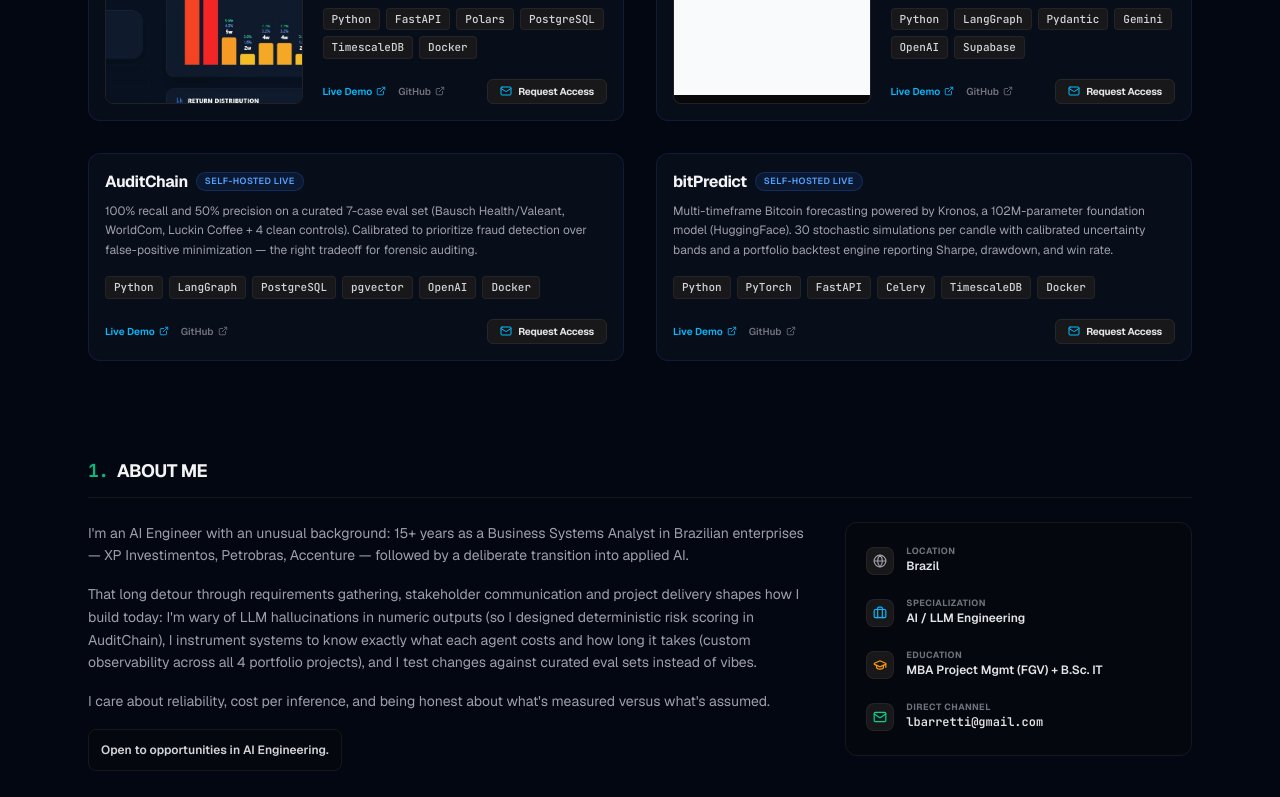
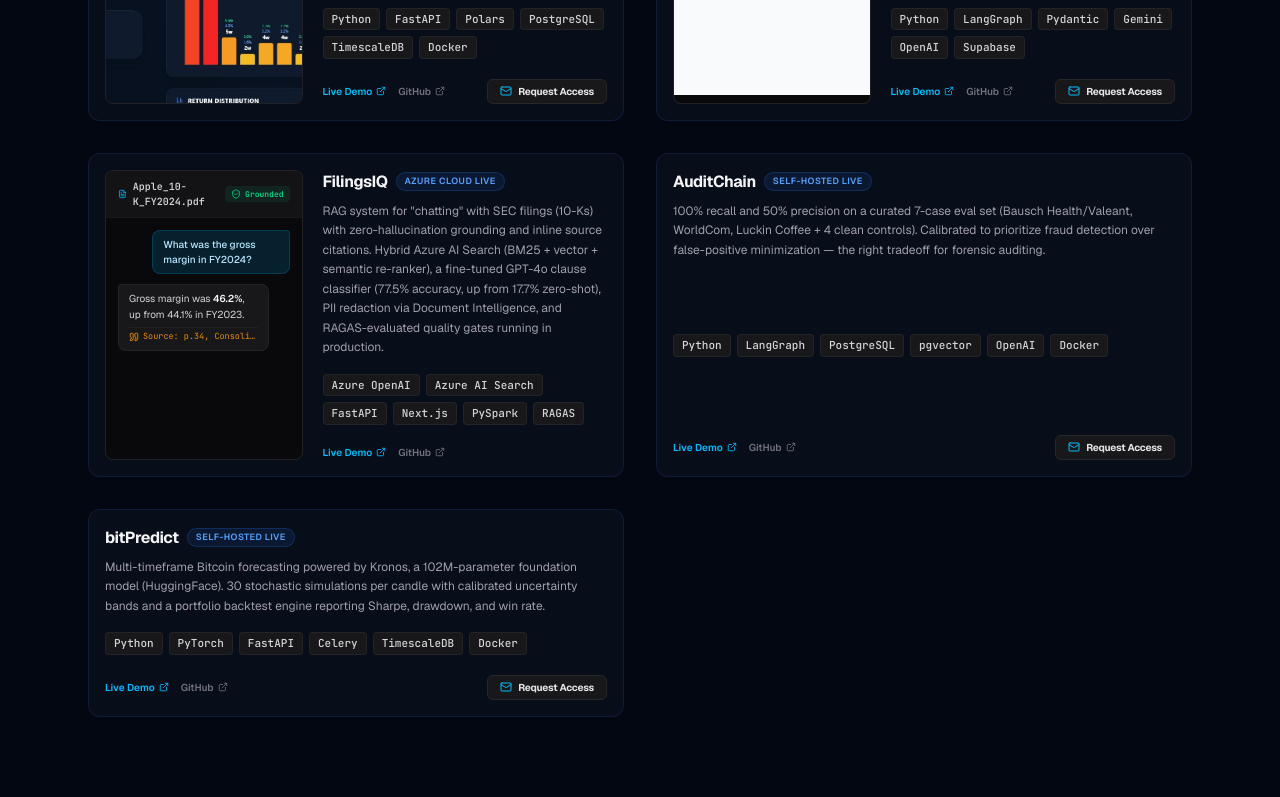
Before and after one commit to leopbar/personalPage, a Next.js app: page / in a window 1280 px wide. Shown: the part 734-1531 px from the top of the page. Built offline with nearby package versions, Linux system fonts and the light colour scheme.

Commit message:
Add FilingsIQ project card to portfolio
Showcases the SEC filings RAG system with hybrid search, fine-tuned
clause classification, and RAGAS-evaluated quality gates running live
on Azure Container Apps.

```diff
--- a/app/page.tsx
+++ b/app/page.tsx
@@ -33,6 +33,7 @@
 import Constellation from '../components/Constellation';
 import CronographMockup from '../components/CronographMockup';
 import InvoiceReaderMockup from '../components/InvoiceReaderMockup';
+import FilingsIQMockup from '../components/FilingsIQMockup';
 
 export default function PortfolioPage() {
   // Header active navigation states
@@ -421,7 +422,74 @@
               </div>
             </motion.div>
 
-            {/* Card 3: AuditChain */}
+            {/* Card 3: FilingsIQ */}
+            <motion.div
+              initial={{ opacity: 0, y: 15 }}
+              whileInView={{ opacity: 1, y: 0 }}
+              viewport={{ once: true, margin: '-60px' }}
+              transition={{ duration: 0.5, delay: 0.2 }}
+              className="bg-[#080d1a] border border-[#152243]/70 rounded-xl overflow-hidden hover:border-[#223568] hover:shadow-xl hover:shadow-emerald-950/10 transition-all p-4 grid grid-cols-1 md:grid-cols-12 gap-5"
+              id="filingsiq-project-card"
+            >
+              {/* Graphic Mockup side */}
+              <div className="md:col-span-5 h-[160px] md:h-auto min-h-[150px]" id="filingsiq-mockup-wrapper">
+                <FilingsIQMockup />
+              </div>
+
+              {/* Information text details */}
+              <div className="md:col-span-7 flex flex-col justify-between space-y-4" id="filingsiq-details">
+                <div className="space-y-2">
+                  <div className="flex items-center gap-2 flex-wrap">
+                    <h3 className="text-zinc-100 font-bold text-base tracking-tight hover:text-sky-400 transition-colors cursor-pointer">
+                      FilingsIQ
+                    </h3>
+                    <span className="bg-blue-500/10 text-blue-400 border border-blue-500/20 px-2 py-0.5 rounded-full text-[9px] font-semibold uppercase tracking-wider">
+                      Azure Cloud Live
+                    </span>
+                  </div>
+
+                  <p className="text-zinc-400 text-xs leading-relaxed">
+                    RAG system for "chatting" with SEC filings (10-Ks) with zero-hallucination grounding and inline source citations. Hybrid Azure AI Search (BM25 + vector + semantic re-ranker), a fine-tuned GPT-4o clause classifier (77.5% accuracy, up from 17.7% zero-shot), PII redaction via Document Intelligence, and RAGAS-evaluated quality gates running in production.
+                  </p>
+                </div>
+
+                {/* Tags lists */}
+                <div className="flex flex-wrap gap-1.5" id="filingsiq-tags">
+                  {['Azure OpenAI', 'Azure AI Search', 'FastAPI', 'Next.js', 'PySpark', 'RAGAS'].map((tag) => (
+                    <span
+                      key={tag}
+                      className="px-2 py-0.5 bg-zinc-900 hover:bg-zinc-800 border border-zinc-800/80 text-zinc-300 rounded text-[11px] font-medium font-mono"
+                    >
+                      {tag}
+                    </span>
+                  ))}
+                </div>
+
+                {/* Buttons row */}
+                <div className="flex items-center justify-between pt-1 flex-wrap gap-2" id="filingsiq-actions">
+                  <div className="flex items-center gap-3">
+                    <a
+                      href="https://filingsiq-frontend.whitepebble-50a8bf56.eastus2.azurecontainerapps.io"
+                      target="_blank"
+                      rel="noreferrer"
+                      className="flex items-center gap-1 text-[10px] text-sky-400 hover:text-sky-300 font-semibold transition-colors"
+                    >
+                      Live Demo <ExternalLink className="w-2.5 h-2.5" />
+                    </a>
+                    <a
+                      href="https://github.com/leopbar/filingsiq"
+                      target="_blank"
+                      rel="noreferrer"
+                      className="flex items-center gap-1 text-[10px] text-zinc-500 hover:text-zinc-300 font-semibold transition-colors"
+                    >
+                      GitHub <ExternalLink className="w-2.5 h-2.5" />
+                    </a>
+                  </div>
+                </div>
+              </div>
+            </motion.div>
+
+            {/* Card 4: AuditChain */}
             <motion.div
               initial={{ opacity: 0, y: 15 }}
               whileInView={{ opacity: 1, y: 0 }}
@@ -485,7 +553,7 @@
               </div>
             </motion.div>
 
-            {/* Card 4: bitPredict */}
+            {/* Card 5: bitPredict */}
             <motion.div
               initial={{ opacity: 0, y: 15 }}
               whileInView={{ opacity: 1, y: 0 }}
--- /dev/null
+++ b/components/FilingsIQMockup.tsx
@@ -0,0 +1,46 @@
+'use client';
+
+import React from 'react';
+import { FileText, Quote, ShieldCheck } from 'lucide-react';
+
+export default function FilingsIQMockup() {
+  return (
+    <div
+      className="relative w-full h-full bg-zinc-950 border border-zinc-800/80 rounded-lg overflow-hidden flex flex-col"
+      id="filingsiq-mock-container"
+    >
+      {/* Header bar */}
+      <div className="bg-zinc-900/70 px-3 py-2 border-b border-zinc-900 flex items-center justify-between flex-shrink-0">
+        <div className="flex items-center gap-1.5">
+          <FileText className="w-3 h-3 text-sky-400" />
+          <span className="text-[10px] font-mono font-semibold text-zinc-300">Apple_10-K_FY2024.pdf</span>
+        </div>
+        <div className="flex items-center gap-1 px-1.5 py-0.5 rounded bg-emerald-500/10 text-emerald-400 font-mono text-[8px] font-semibold">
+          <ShieldCheck className="w-2.5 h-2.5" />
+          <span>Grounded</span>
+        </div>
+      </div>
+
+      {/* Chat body */}
+      <div className="flex-1 p-3 space-y-2.5 overflow-hidden">
+        {/* User question */}
+        <div className="flex justify-end">
+          <div className="bg-sky-500/15 border border-sky-500/20 text-sky-200 text-[10px] font-medium px-2.5 py-1.5 rounded-lg rounded-tr-sm max-w-[80%]">
+            What was the gross margin in FY2024?
+          </div>
+        </div>
+
+        {/* AI answer */}
+        <div className="flex justify-start">
+          <div className="bg-zinc-900 border border-zinc-800/80 text-zinc-300 text-[10px] leading-relaxed px-2.5 py-1.5 rounded-lg rounded-tl-sm max-w-[88%] space-y-1.5">
+            <span>Gross margin was <span className="text-zinc-100 font-semibold">46.2%</span>, up from 44.1% in FY2023.</span>
+            <div className="flex items-center gap-1 pt-0.5 border-t border-zinc-800/60 mt-1">
+              <Quote className="w-2.5 h-2.5 text-amber-500 flex-shrink-0" />
+              <span className="text-[8.5px] font-mono text-amber-500/90 truncate">Source: p.34, Consolidated Statements of Operations</span>
+            </div>
+          </div>
+        </div>
+      </div>
+    </div>
+  );
+}
```
